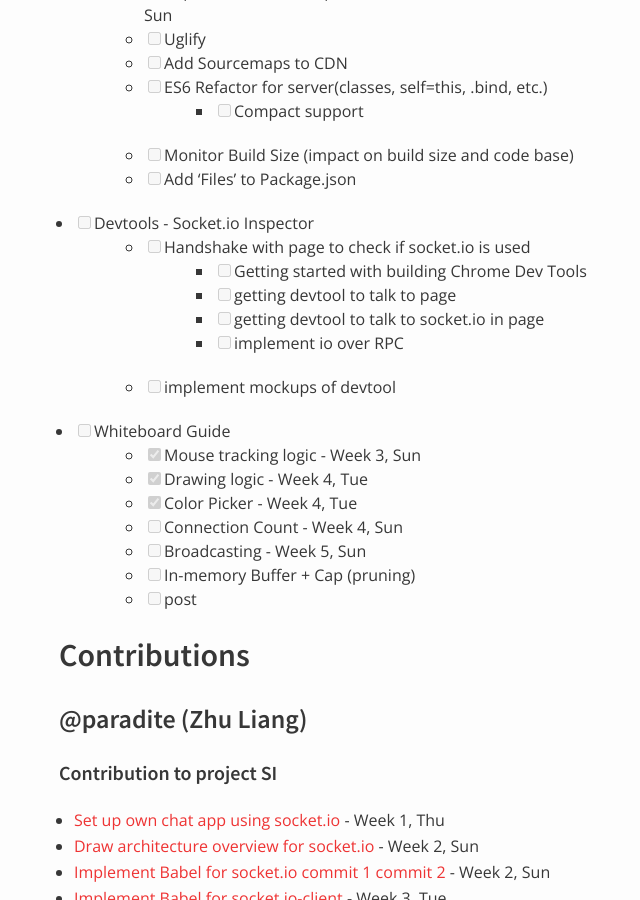
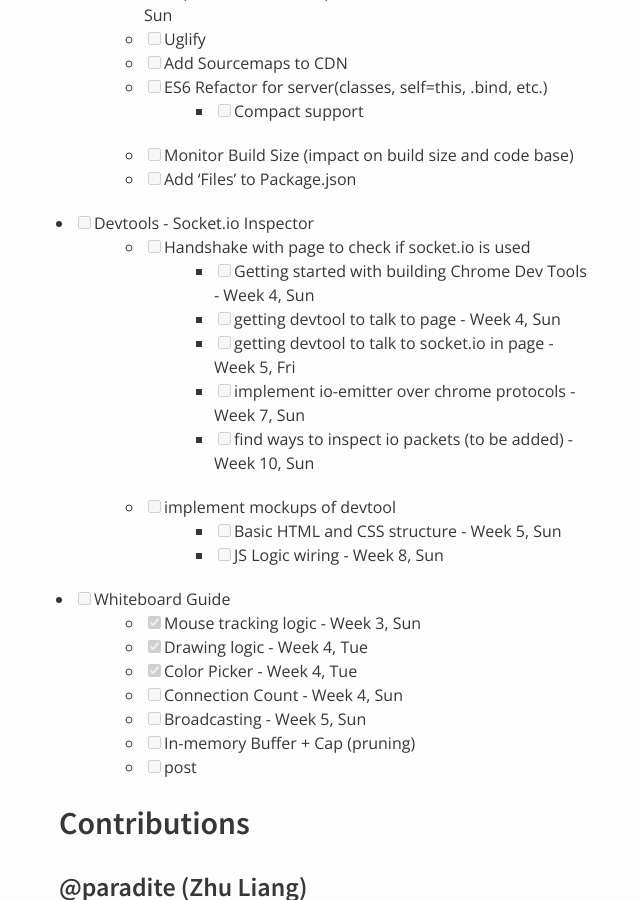
Before and after one commit to nus-oss/cs3281-AY1516S2-website, a Jekyll site: the page built from teams/socketio.md, in a window 1280 px wide and 900 px high, scrolled down 1384 px. Shown: the whole window, without its empty margins (311-951 px from the left). Built offline with Jekyll 4.4.1, drawn with Linux system fonts in a browser that asks for light colours.

Commit message:
update schedule for devtools

```diff
--- a/teams/socketio.md
+++ b/teams/socketio.md
@@ -55,11 +55,14 @@
 
 * [ ] Devtools - Socket.io Inspector
   * [ ] Handshake with page to check if socket.io is used
-    * [ ] Getting started with building Chrome Dev Tools
-    * [ ] getting devtool to talk to page
-    * [ ] getting devtool to talk to socket.io in page
-    * [ ] implement io over RPC
+    * [ ] Getting started with building Chrome Dev Tools - Week 4, Sun
+    * [ ] getting devtool to talk to page - Week 4, Sun
+    * [ ] getting devtool to talk to socket.io in page - Week 5, Fri
+    * [ ] implement io-emitter over chrome protocols - Week 7, Sun
+    * [ ] find ways to inspect io packets (to be added) - Week 10, Sun
   * [ ] implement mockups of devtool
+    * [ ] Basic HTML and CSS structure - Week 5, Sun
+    * [ ] JS Logic wiring - Week 8, Sun
 
 * [ ] Whiteboard Guide
   * [x] Mouse tracking logic - Week 3, Sun
```
